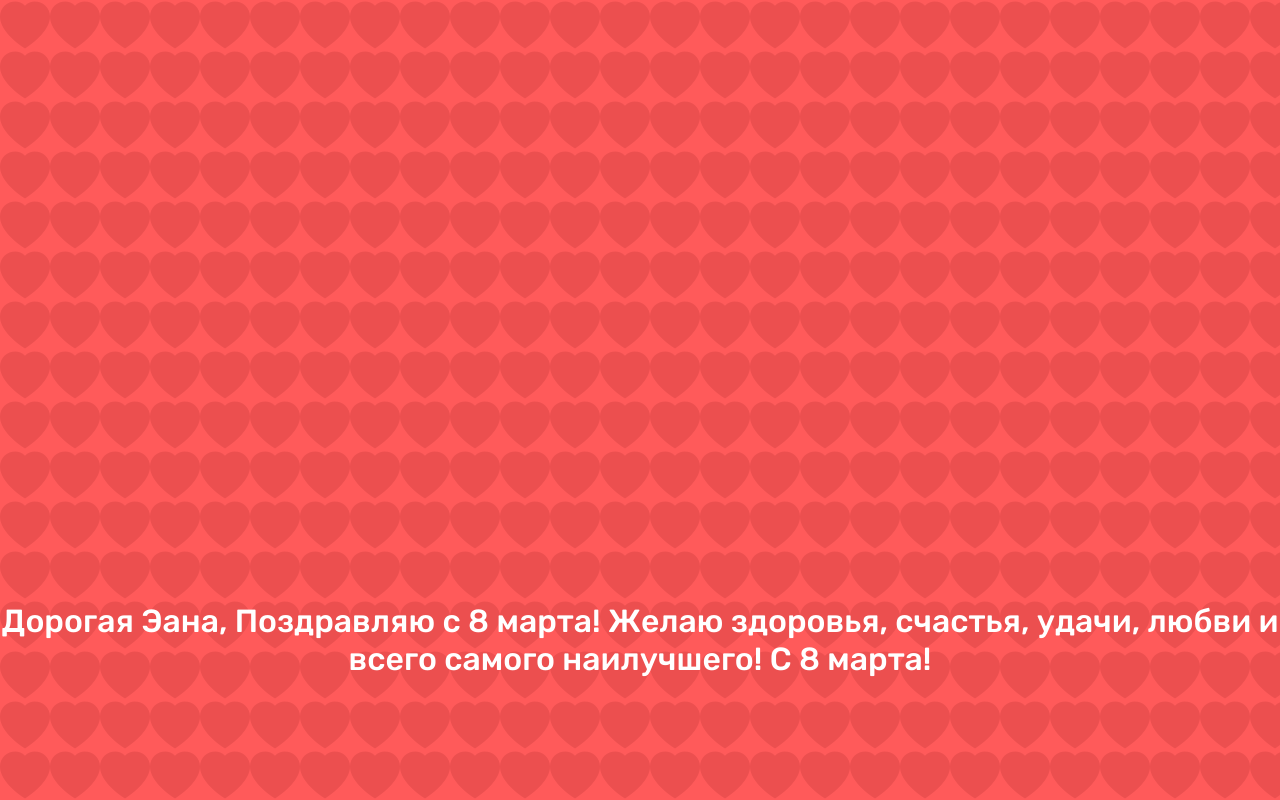
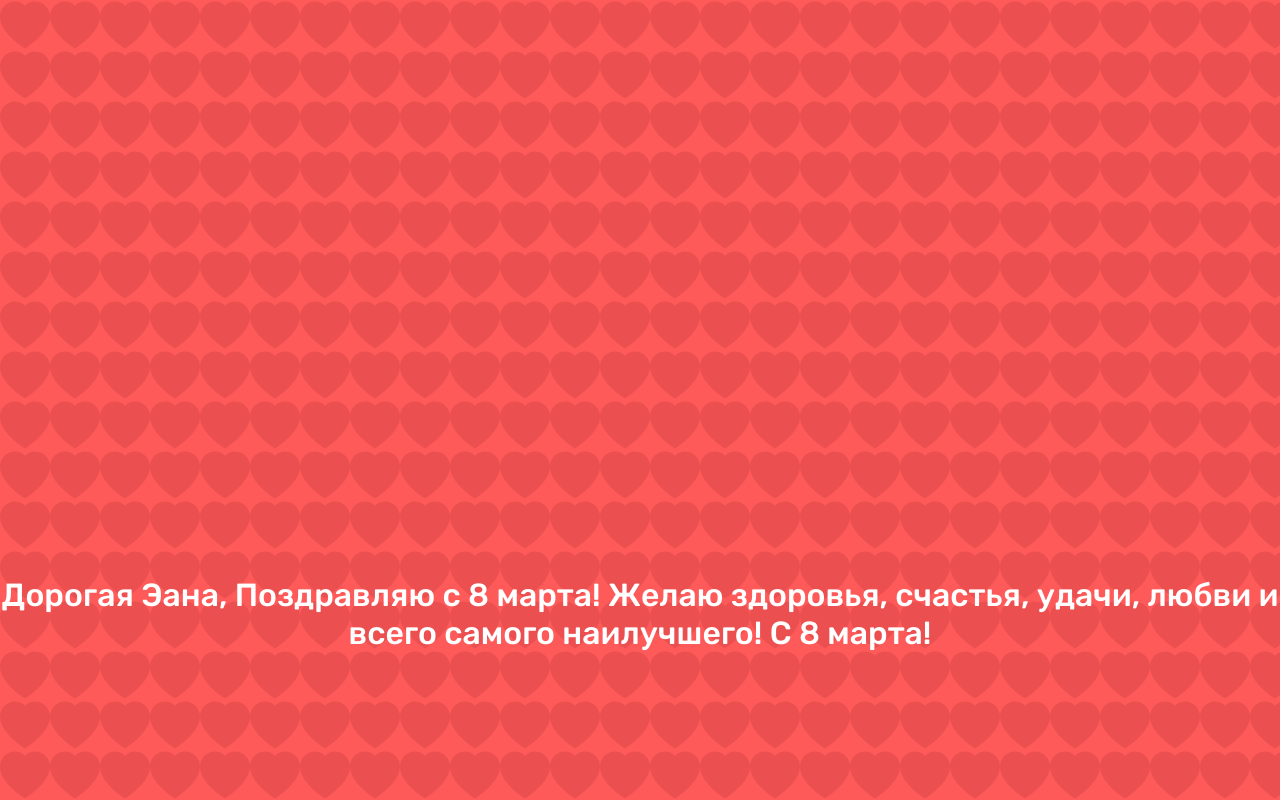
Before and after one commit to Ivavmak/march8, a plain HTML site: page index.html in a window 1280 px wide. Shown: the top 800 px of the page. Drawn offline with Linux system fonts and the light colour scheme.

Commit message:
Update index.html

```diff
--- a/index.html
+++ b/index.html
@@ -11,7 +11,7 @@
 
     <div class="textpart">
         <div class="container">
-            <div style="padding-top:47%;">Дорогая Эана, Поздравляю c 8 марта! Желаю здоровья, счастья, удачи, любви и всего самого наилучшего! С 8 марта!</div>
+            <div style="padding-top:45%;">Дорогая Эана, Поздравляю c 8 марта! Желаю здоровья, счастья, удачи, любви и всего самого наилучшего! С 8 марта!</div>
         </div>
     </div>
     <div class="heartpart" >
```
